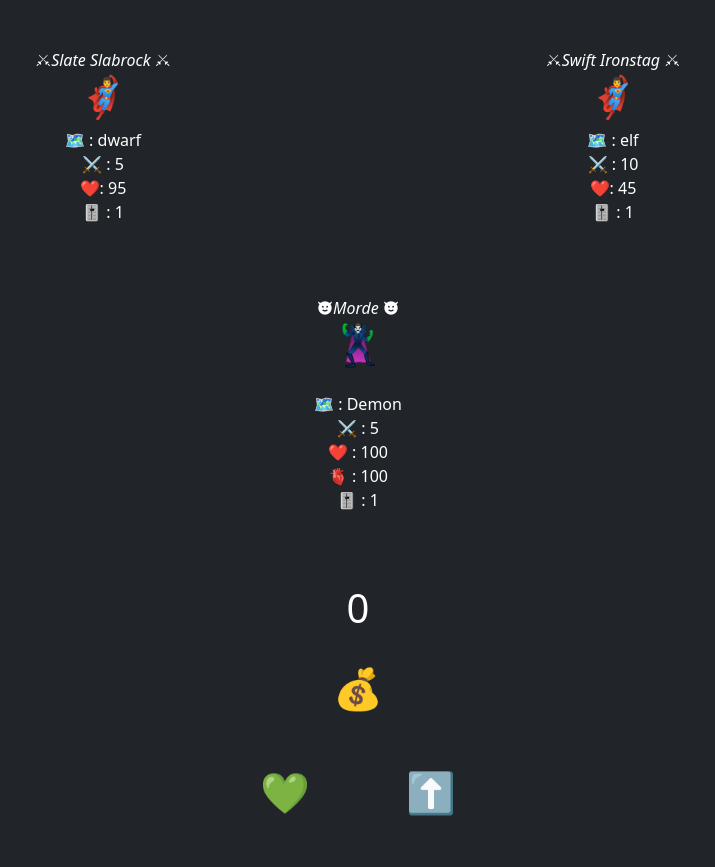
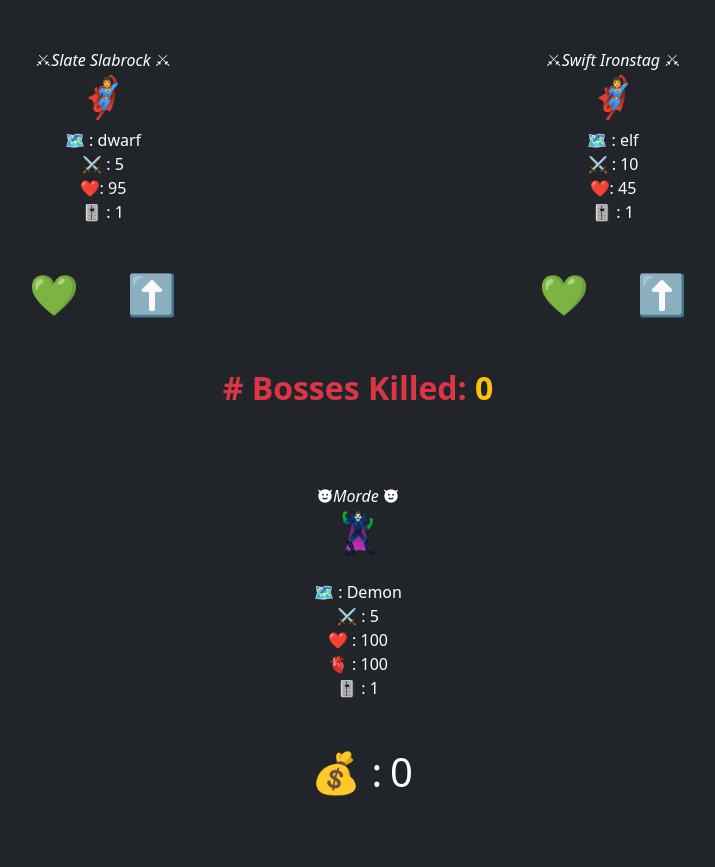
Before and after one commit to leonegron24/bossfight, a plain HTML site: page index.html in a window 1280 px wide. Shown: the whole page, without its empty margins (282-997 px from the left). After the commit the page ends 804 px from the top, so only its background shows below. Drawn offline with nearby package versions, Linux system fonts and the light colour scheme; grey boxes are pictures that could not be loaded.

Commit message:
Made Comments, Optimized some stuff, added arguments!

```diff
--- a/app.js
+++ b/app.js
@@ -25,7 +25,7 @@ const boss =
     level: 1
 }
 
-// SECTION Const List
+// SECTION Const List --- I imagine I need to look into optimizing, possibly use the query selector? I wasn't sure how much better that would be...
 // Hero
 const elmDps0Hero =document.getElementById('dps0Hero')
 const elmDps1Hero =document.getElementById('dps1Hero')
@@ -46,8 +46,14 @@ const elmBossLvl =document.getElementById('bossLvl')
 // Gold
 const elmGold = document.getElementById('gold')
 
+// Number of Bosses Killed
+const elmNumBoss = document.getElementById('numBoss')
+let intBoss = elmNumBoss.innerHTML
+let numBoss = parseInt(intBoss)
+
+// SECTION Draw Hero possibility, review with Jake. Tried making Hero cards, but didnt want to waste too much time diving into this feature.
+
 // function drawHero(){
-
 //    heroes.forEach(hero => {
 //     let raceHero = hero.race
 //     let nameHero = hero.name
@@ -77,8 +83,9 @@ function drawBoss(){
      elmBossLvl.innerHTML = "🎚️ : " + bossLvl
 
 }
-
+// SECTION Hero attacks Boss
 function attackBoss() {
+    // Level Up Boss if Killed, show # of bosses killed...
     if (boss.health ===0){
         boss.health=0
         let gold = 0
@@ -88,65 +95,84 @@ function attackBoss() {
         boss.health = boss.maxHealth
         gold = 100*boss.level
         elmGold.innerHTML = gold
+        // Number of Bosses Killed increments here
+        numBoss += 1
+        console.log(numBoss)
+        elmNumBoss.innerHTML = numBoss
     }
-
+    // Damage Per Hit
     let totalDamage = 0
     heroes.forEach(hero => {
         console.log(hero.damage)
         totalDamage += hero.damage
     })
-    console.log("Boss HP Before AttackL: " + boss.health)
+    // Boss HP after HIt
     boss.health -= totalDamage
-    console.log(boss.health)
     elmBossHp.InnerHTML = boss.health
     if (boss.health<0){
         boss.health =0
     }
+    // Draw Boss
     drawBoss()
-    // instead of adding a new function to level the boss up, just added the functionality here. If your final blows kill the boss it levels up. Also adding the income function here for defeating the boss
 }
 
+// SECTION Boss Attacks Hero
 function bossAttack() {
+    // Boss Damages Hero / damage scales off level
     heroes.forEach(hero => {
         hero.health -= boss.damage*boss.level
         if (hero.health <0){
             hero.health = 0
         }
     })
+    // *** Redraw both Hero health, could optimize this im sure ****
     elmHero0Hp.innerHTML = "❤️:  " + heroes[0].health
     elmHero1Hp.innerHTML = "❤️:  " + heroes[1].health
 
 }
 
-function healthPack(){
+// SECTION Level up Hero
+function healthPack(whatHero){
+    // Checks if player has enough Gold
     let gold = elmGold.innerHTML
-    if (gold < 100){
-        return alert('not enough gold, need 100')
+    if (gold < 50){
+        return alert('not enough gold, need 50')
     }
+    // Heal Hero based off argument passed
     heroes.forEach(hero => {
-        let gold = elmGold.innerHTML
-        hero.health += 10
+        if (hero.name == whatHero){
+            let gold = elmGold.innerHTML
+            hero.health += 10
+        }
     })
+    // Dock gold and redraw
     gold -= 50
     elmGold.innerHTML = gold
 
+    // *** Redraw both Hero health, could optimize as well ***
     elmHero0Hp.innerHTML = "❤️ : " + heroes[0].health
     elmHero1Hp.innerHTML = "❤️ : " + heroes[1].health
 
 }
 
-function levelUp(){
+// SECTION Level up Hero
+function levelUp(whatHero){
+    // Checks if player has enough Gold
     let gold = elmGold.innerHTML
     console.log(gold)
-    if (gold < 200){
+    if (gold < 100){
         return alert('not enough gold, need 200')
     }
+    // Levels up hero based off argument passed
     heroes.forEach(hero => {
-        hero.level += 1
-        hero.damage += 5
-        hero.health += 20
-        elmGold.innerHTML = gold
+        if (hero.name == whatHero){
+            hero.level += 1
+            hero.damage *= 2
+            hero.health += 20
+            elmGold.innerHTML = gold
+        }
     })
+    // ***Dock Gold and redraw both heros, again could be optimized ***
     gold -= 100
     elmGold.innerHTML = gold
     elmHero0Hp.innerHTML = "❤️ : " + heroes[0].health
@@ -159,6 +185,8 @@ function levelUp(){
 
 }
 
+// Interval Boss Attack
 setInterval(bossAttack, 5000)
 
+// Initial Drawing
 drawBoss()
--- a/index.html
+++ b/index.html
@@ -18,33 +18,46 @@
         <section class="container justify-content-center">
             <div class="row text-white m-4 p-4">
 
+                <!-- SLATE / HERO 0 -->
                 <div class="text-center col-6">
                     <i class="mdi mdi-fencing">Slate Slabrock</i>
                     <i class="mdi mdi-fencing"></i>
                     <h1 class="text-center">
                         🦸‍♂️
                     </h1>
-                    <div id="myHero">
+                    <div id="slate">
                         <div> 🗺️ : dwarf </div>
                         <div id="dps0Hero"> ⚔️ : 5 </div>
                         <div id="hero0Hp"> ❤️ : 100 </div>
                         <div id="hero0Lvl"> 🎚️ : 1 </div>
                     </div>
+                    <div class="d-flex justify-content-center m-3 fs-1">
+                        <p class="healthpointer m-4" onclick="healthPack('Slate Slabrock')">💚</p>
+                        <p class="levelpointer m-4" onclick="levelUp('Slate Slabrock')">⬆️</p>
+                    </div>
                 </div>
-
+                <!-- Swift / Hero 1 -->
                 <div class="text-center col-6">
                     <i class="mdi mdi-fencing">Swift Ironstag</i>
                     <i class="mdi mdi-fencing"></i>
                     <h1 class="text-center">
                         🦸‍♂️
                     </h1>
-                    <div id="myHero">
+                    <div id="swift">
                         <div> 🗺️ : elf </div>
                         <div id="dps1Hero"> ⚔️ : 10</div>
                         <div id="hero1Hp"> ❤️ : 50</div>
                         <div id="hero1Lvl"> 🎚️ : 1</div>
                     </div>
+                    <div class="d-flex justify-content-center m-3 fs-1">
+                        <p class="healthpointer m-4" onclick="healthPack('Swift Ironstag')">💚</p>
+                        <p class="levelpointer m-4" onclick="levelUp('Swift Ironstag')">⬆️</p>
+                    </div>
                 </div>
+                <!-- Monsters Killed -->
+                 <div class="text-danger fw-bold fs-2 text-center">
+                    # Bosses Killed: <span class="text-warning fw-bold" id="numBoss"> 0 </span>
+                 </div>
             </div>
         </section>
 
@@ -66,13 +79,9 @@
                 </div>
             </div>
         </section>
-        <section>
-            <h1 class="text-center text-white p-4" id="gold"> 0 </h1>
-            <h1 class="text-center">💰</h1>
-            <h1 class="d-flex justify-content-center text-white">
-                <p class="m-4 p-4 healthpointer" onclick="healthPack()">💚</p>
-                <p class="m-4 p-4 levelpointer" onclick="levelUp()">⬆️</p>
-            </h1>
+        <section class="d-flex text-white justify-content-center">
+            <h1 class="text-center mx-2">💰 : </h1>
+            <h1 class="text-center text-white" id="gold"> 0 </h1>
         </section>
 
 
```
